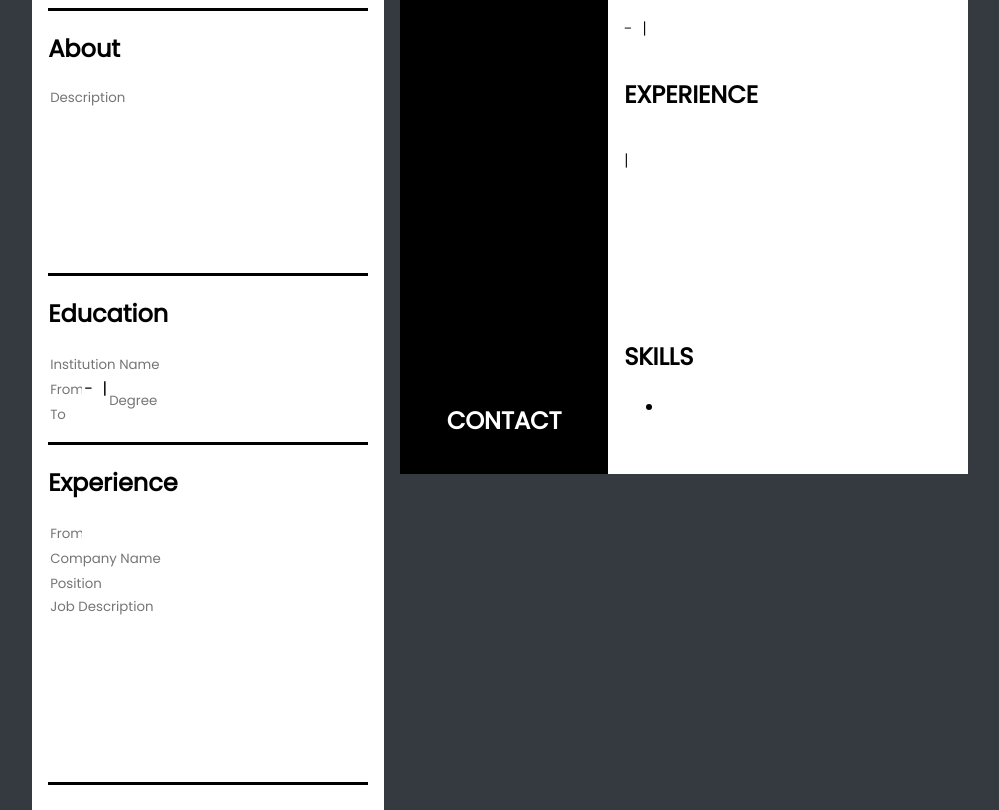
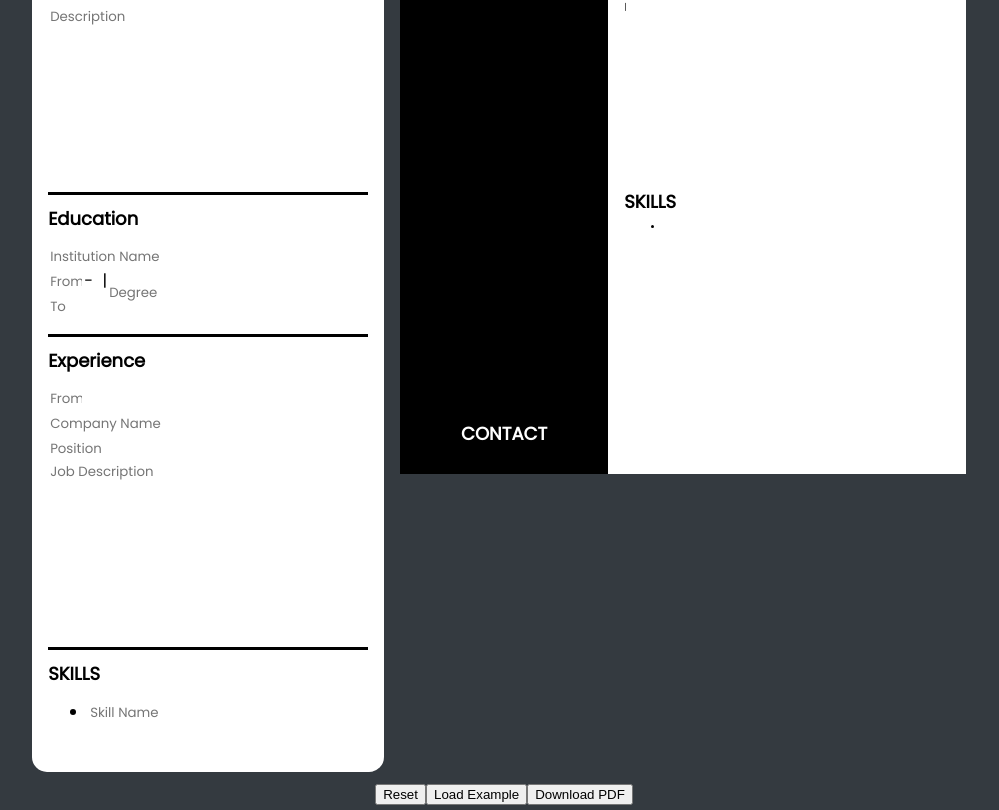
Before and after one commit to fernandobouchet/cv-project, a React (Create React App) app: page / in a window 1280 px wide. Shown: the part 469-1279 px from the top of the page, without its empty margins (136-1135 px from the left). Built offline with nearby package versions, Linux system fonts and the light colour scheme.

Commit message:
Added a load example button

```diff
--- a/src/App.js
+++ b/src/App.js
@@ -2,14 +2,12 @@
 import Header from "./components/Header";
 import Main from "./components/Main";
 import Footer from "./components/Footer";
-import SubmitButton from "./components/SubmitButton";
 
 function App() {
   return (
     <>
       <Header />
       <Main />
-      <SubmitButton />
       <Footer />
     </>
   );
--- a/src/components/CVPreview/Experience.js
+++ b/src/components/CVPreview/Experience.js
@@ -18,6 +18,7 @@ class Experience extends Component {
               <textarea
                 type="text"
                 name="description"
+                className="text-area"
                 defaultValue={this.props.general.experience.description}
                 disabled={true}
               ></textarea>
--- a/src/components/CVPreview/styles/About.css
+++ b/src/components/CVPreview/styles/About.css
@@ -3,6 +3,7 @@
   border-style: none;
   background-color: inherit;
   font-family: inherit;
+  font-size: 9px;
   width: 20rem;
   height: 10rem;
 }
--- a/src/components/CVPreview/styles/Contact.css
+++ b/src/components/CVPreview/styles/Contact.css
@@ -8,6 +8,6 @@
 
 .contact {
   font-weight: 300;
-  font-size: 0.8rem;
+  font-size: 9px;
   margin: 0.3rem;
 }
--- a/src/components/CVPreview/styles/General.css
+++ b/src/components/CVPreview/styles/General.css
@@ -14,4 +14,5 @@
 .general-title {
   font-weight: 300;
   margin: 0;
+  line-height: 1.2;
 }
--- a/src/components/CVPreview/styles/MainCV.css
+++ b/src/components/CVPreview/styles/MainCV.css
@@ -1,5 +1,21 @@
 .cv-h3,
 .cv-li {
-  font-size: 1rem;
+  font-size: 9px;
   font-weight: 300;
+  line-height: 0;
 }
+
+h2 {
+  font-size: 18px;
+  line-height: 1;
+}
+
+.text-area {
+  resize: none;
+  border-style: none;
+  background-color: inherit;
+  font-family: inherit;
+  font-size: 9px;
+  width: 20rem;
+  height: 10rem;
+}
--- a/src/components/Main.js
+++ b/src/components/Main.js
@@ -1,6 +1,7 @@
 import React, { Component } from "react";
 import MainCV from "./CVPreview/MainCV";
 import MainForm from "./Forms/MainForm";
+import SubmitButton from "./SubmitButton";
 
 class Main extends Component {
   constructor(props) {
@@ -52,9 +53,12 @@ class Main extends Component {
   render() {
     const { mainData } = this.state;
     return (
-      <div id="main-container">
-        <MainForm getAllData={this.updateState} />
-        <MainCV allData={mainData} />
+      <div>
+        <div id="main-container">
+          <MainForm getAllData={this.updateState} />
+          <MainCV allData={mainData} />
+        </div>
+        <SubmitButton getAllData={this.updateState} />
       </div>
     );
   }
--- a/src/components/SubmitButton.js
+++ b/src/components/SubmitButton.js
@@ -1,10 +1,50 @@
 import React, { Component } from "react";
 
 class SubmitButton extends Component {
+  exampleData = {
+    generalData: {
+      firstName: "fernando",
+      lastName: "bouchet",
+      title: "developer",
+    },
+    contactData: {
+      email: "fernandobouchet@gmail.com",
+      phone: "",
+      linkedin: "linkedin.com/in/fernandobouchet",
+      github: "https://fernandobouchet.github.io",
+      porfolio: "https://fernandobouchet.github.io",
+    },
+    about:
+      "Im from Buenos Aires, Argentina, computing enthusiast, currently I'm studying a degree in computer science at UNAHUR university, I am also learning self-taught way javascript and React while still working in a furniture factory. I am looking for a IT job where I can show my skills and to keep getting more knowledge. You can see all my projects in my github. My goal is to become a Full stack developer.",
+    education: {
+      institution: "UNAHUR UNIVERSITY",
+      degree: "DEGREE IN COMPUTER SCIENCE",
+      from: "2021",
+      to: "2025",
+    },
+    experience: {
+      company: "FURNITURE FACTORY",
+      position: "EMPLOYEE",
+      from: "2007",
+      to: "2022",
+      description:
+        "Teaching new hires how to get started.Organize and delegate according to the work to be done in a timely manner.Payment of salaries to staff",
+    },
+    skills: ["Html", "Css", "Javascript", "React", "Git", "MySQL"],
+  };
+
+  handleClick = () => {
+    console.log(this.exampleData);
+    this.props.getAllData(this.exampleData);
+  };
+
   render() {
     return (
-      <div>
+      <div className="buttons-container">
         <button type="submit">Reset</button>
+        <button type="button" onClick={this.handleClick}>
+          Load Example
+        </button>
         <button type="button">Download PDF</button>
       </div>
     );
```
